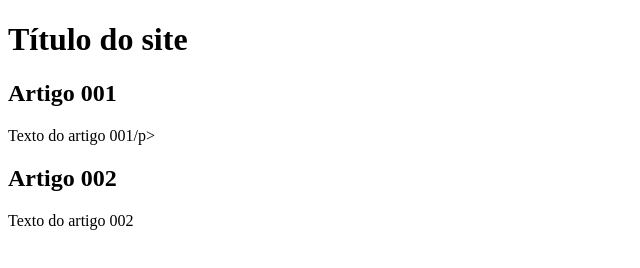
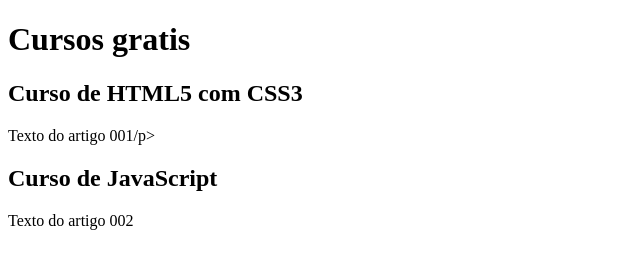
Before and after one commit to kauaheinzel/projeto-site, a plain HTML site: page index.html in a window 1280 px wide. Shown: the whole page, without its empty margins (0-640 px from the left). Drawn offline with Linux system fonts and the light colour scheme.

Commit message:
comecei a escrever o conteudo

```diff
--- a/index.html
+++ b/index.html
@@ -8,14 +8,14 @@
 <body>
     <main>
         <header>
-            <h1>Título do site</h1>
+            <h1>Cursos gratis</h1>
 </header>
 <article>
-    <h2>Artigo 001</h2>
+    <h2>Curso de HTML5 com CSS3</h2>
     <p>Texto do artigo 001/p>
 </article>
 <article>
-    <h2>Artigo 002</h2>
+    <h2>Curso de JavaScript</h2>
     <p>Texto do artigo 002</p>
 </article>
     </main>
```
